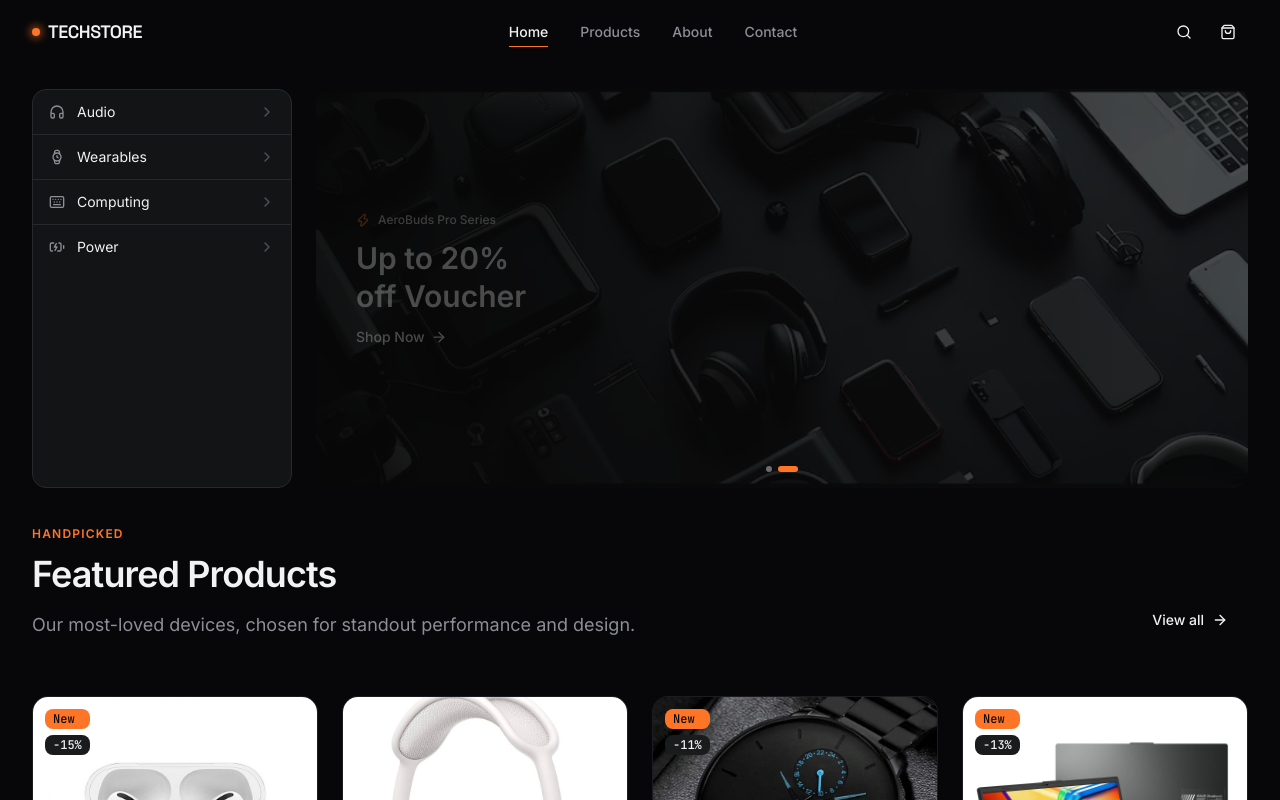
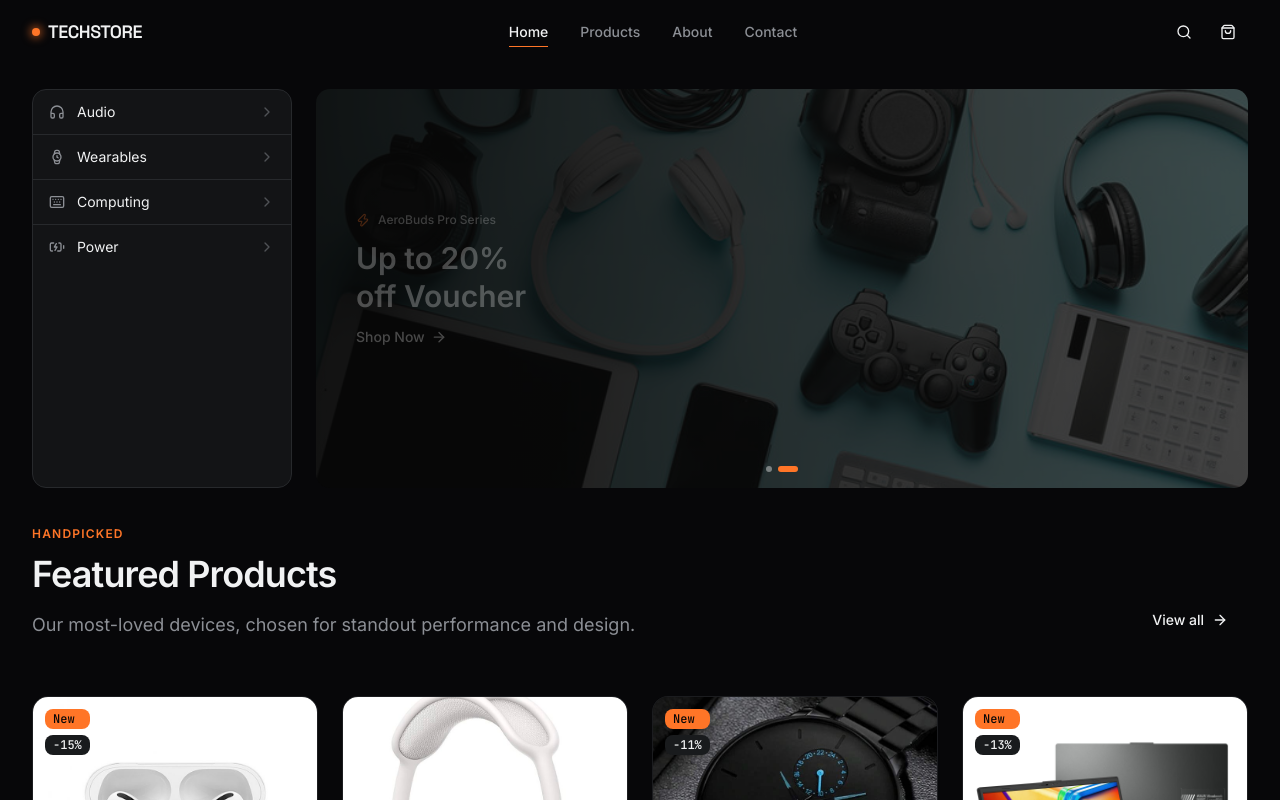
Before and after one commit to NONG-OFFICIAL-DEV/TECHSTORE, a Next.js app: page / in a window 1280 px wide. Shown: the top 800 px of the page. Built offline with nearby package versions, Linux system fonts and the light colour scheme.

Commit message:
improve layout

```diff
--- a/src/components/home/hero-banner.tsx
+++ b/src/components/home/hero-banner.tsx
@@ -24,7 +24,7 @@ const BANNER_SLIDES: BannerSlide[] = [
     offer: "Up to 20% off Voucher",
     ctaLabel: "Shop Now",
     ctaHref: "/products?category=audio",
-    image: "/images/hero/spotlight-audio.jpg",
+    image: "/images/hero/spotlight-wearables.jpg",
     imageAlt: "AeroBuds Pro wireless earbuds",
   },
   {
@@ -32,7 +32,7 @@ const BANNER_SLIDES: BannerSlide[] = [
     offer: "Launch price — 15% off",
     ctaLabel: "Shop Now",
     ctaHref: "/products?category=wearables",
-    image: "/images/hero/spotlight-wearables.jpg",
+    image: "/images/hero/hero-product.jpg",
     imageAlt: "PulseWatch smartwatch",
   },
 ];
@@ -52,7 +52,7 @@ export function HeroBanner({ className }: { className?: string }) {
   return (
     <div
       className={cn(
-        "relative overflow-hidden rounded-xl bg-neutral-950 min-h-[220px] aspect-[16/9] sm:aspect-[21/9]",
+        "relative overflow-hidden rounded-xl bg-neutral-950 aspect-[16/9] sm:aspect-[21/9]",
         className
       )}
     >
--- a/src/components/home/hero.tsx
+++ b/src/components/home/hero.tsx
@@ -4,7 +4,7 @@ import { HeroBanner } from "./hero-banner";
 export function Hero() {
   return (
     <section className="mx-auto max-w-7xl px-4 sm:px-6 lg:px-8 pt-6 pb-4">
-      <div className="grid grid-cols-1 lg:grid-cols-[260px_1fr] gap-6 items-stretch">
+      <div className="grid lg:grid-cols-[260px_1fr] gap-6 items-stretch">
         {/* Sidebar: desktop only. On mobile, the dedicated Categories
             section further down the page covers this job instead —
             a persistent sidebar doesn't fit a narrow viewport. */}
```
